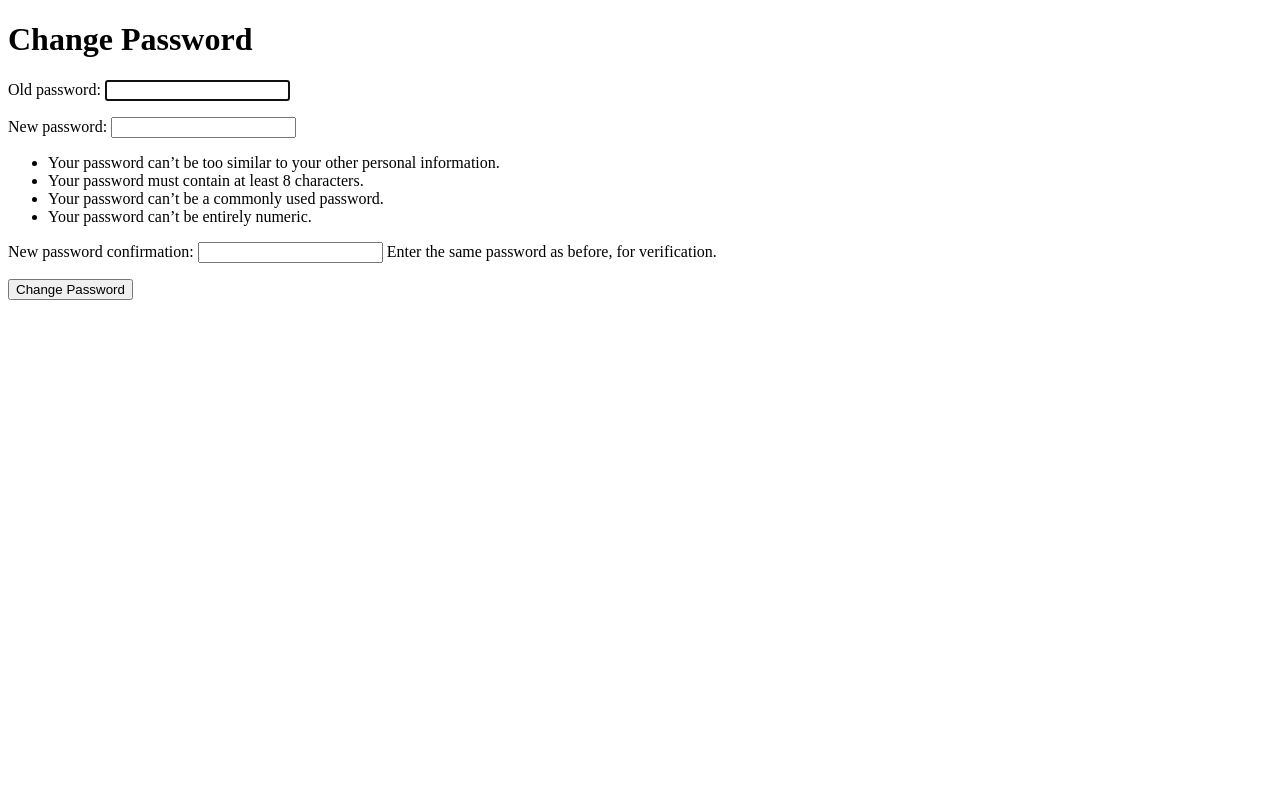
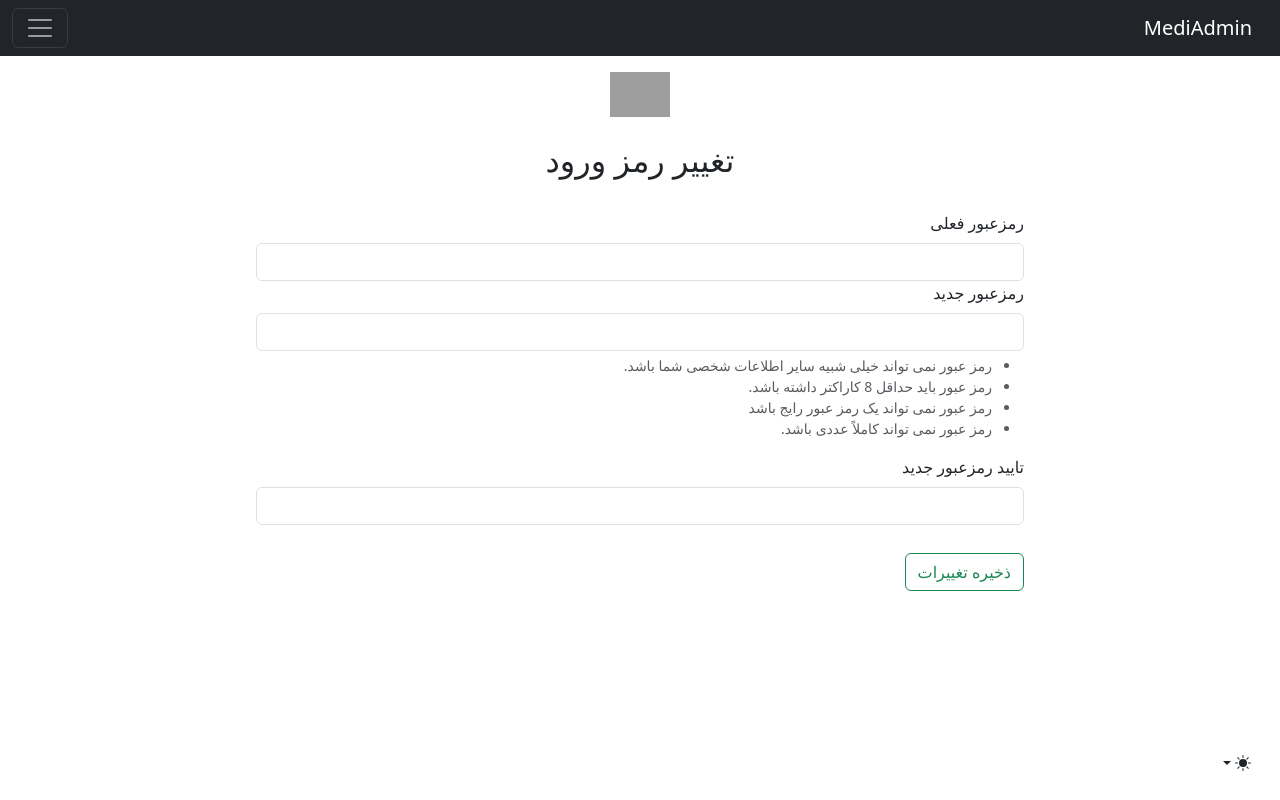
Before and after one commit to hoseyn-chegeni/MediAdmin, a Django app: page /accounts/change_password/ in a window 1280 px wide. Run offline with Django 5.2, Linux system fonts and the light colour scheme; the visitor is signed in with stand-in values (Sample User, id 1); some libraries are stand-ins or nearby versions; grey boxes are pictures that could not be loaded.

Commit message:
change password template and add successmessage and error message to base template

```diff
--- a/core/accounts/views.py
+++ b/core/accounts/views.py
@@ -16,6 +16,8 @@ from django.contrib.auth.mixins import LoginRequiredMixin
 from django.views import View
 from django.http import HttpResponseRedirect
 from django.contrib import messages
+from django.contrib.messages.views import SuccessMessageMixin
+
 
 
 # Create your views here.
@@ -89,18 +91,20 @@ class ProfileView(BaseDetailView):
         return context
 
 
-class ChangePasswordView(LoginRequiredMixin, PasswordChangeView):
+class ChangePasswordView(LoginRequiredMixin,SuccessMessageMixin, PasswordChangeView):
+    success_message = 'Password Successfully Changed'
     template_name = (
         "accounts/change_password.html"  # Your template for the change password form
     )
     success_url = reverse_lazy(
-        "profile"
+        "accounts:profile"
     )  # URL to redirect to after successfully changing password
-
     def get_form_kwargs(self):
         kwargs = super().get_form_kwargs()
         kwargs["user"] = self.request.user
         return kwargs
+    def get_success_message(self, cleaned_data):
+        return self.success_message
 
 
 class SuspendUserView(View):
--- a/core/templates/accounts/change_password.html
+++ b/core/templates/accounts/change_password.html
@@ -1,17 +1,35 @@
-<!DOCTYPE html>
-<html lang="en">
-<head>
-    <meta charset="UTF-8">
-    <meta name="viewport" content="width=device-width, initial-scale=1.0">
-    <title>Change Password</title>
-</head>
-<body>
-    <h1>Change Password</h1>
-    <form method="post">
-        {% csrf_token %}
-        {{ form.as_p }}
+{%extends 'base.html' %}
+    {%block head%} Change password{%endblock%}
 
-        <button type="submit">Change Password</button>
-    </form>
-</body>
-</html>
+  {%block content%}
+
+  <form method="post" style="margin-left: 20%; margin-right: 20%;">
+    <div class="text-center pt-3 pb-2">
+      <img src="https://mdbcdn.b-cdn.net/img/Photos/new-templates/bootstrap-todo-list/check1.webp"
+        alt="Check" width="60">
+      <h2 class="my-4">تغییر رمز ورود</h2>
+    </div>
+    {% csrf_token %}
+    <div class="mb-3" >
+        <label for="inputPassword5" class="form-label">رمزعبور فعلی</label>
+        <input type="password" id="inputPassword5" class="form-control" aria-describedby="passwordHelpBlock" name="old_password">
+
+    <label for="inputPassword5" class="form-label">رمزعبور جدید</label>
+    <input type="password" id="inputPassword5" class="form-control" aria-describedby="passwordHelpBlock" name="new_password1">
+    <div id="passwordHelpBlock" class="form-text">
+      <ul>
+        <li>رمز عبور نمی تواند خیلی شبیه سایر اطلاعات شخصی شما باشد.</li>
+        <li>رمز عبور باید حداقل 8 کاراکتر داشته باشد.</li>
+        <li>رمز عبور نمی تواند یک رمز عبور رایج باشد</li>
+        <li>رمز عبور نمی تواند کاملاً عددی باشد.</li>
+      </ul>
+    </div>
+    <label for="inputPassword5" class="form-label">تایید رمزعبور جدید</label>
+    <input type="password" id="inputPassword5" class="form-control" aria-describedby="passwordHelpBlock" name="new_password2">
+    <br>
+    <div id="passwordHelpBlock" class="form-text">
+
+    </div>
+    <button type="submit" class="btn btn-outline-success">ذخیره تغییرات</button>
+  </form>
+{%endblock%}
--- a/core/templates/base.html
+++ b/core/templates/base.html
@@ -155,7 +155,7 @@
 
     <nav class="navbar navbar-dark bg-dark" aria-label="Dark offcanvas navbar">
       <div class="container-fluid">
-        <a class="navbar-brand" href="#">Service Flow </a>
+        <a class="navbar-brand" href="#">MediAdmin</a>
         <button class="navbar-toggler" type="button" data-bs-toggle="offcanvas" data-bs-target="#offcanvasNavbarDark" aria-controls="offcanvasNavbarDark" aria-label="Toggle navigation">
           <span class="navbar-toggler-icon"></span>
         </button>
@@ -362,7 +362,29 @@
         </div>
       </div>
     </nav>
+  <section dir="ltr">
+    {% if form.errors %}
+    {% for field, errors in form.errors.items %}
+      <div class="alert alert-danger alert-dismissible fade show" role="alert">
+        {{ field }}:  {% for error in errors %}{{ error }}{% endfor %}
+        <button type="button" class="btn-close" data-bs-dismiss="alert" aria-label="Close"></button>
+      </div>
+    {% endfor %}
+    {% endif %}
 
+
+        {% for message in messages %}
+        {%if message.tags == 'warning'%}
+        <div class="alert alert-danger alert-dismissible fade show" role="alert">
+          {%else%}
+          <div class="alert alert-success alert-dismissible fade show" role="alert">
+
+          {%endif%}
+          {{ message }}
+          <button type="button" class="btn-close" data-bs-dismiss="alert" aria-label="Close"></button>
+        </div>
+        {%endfor%}
+      </section>
     {%block content%}{%endblock%}
 
       <script src="{% static 'js/bootstrap.bundle.min.js' %}"></script>
```
Also changed, not shown: 1 other file.
